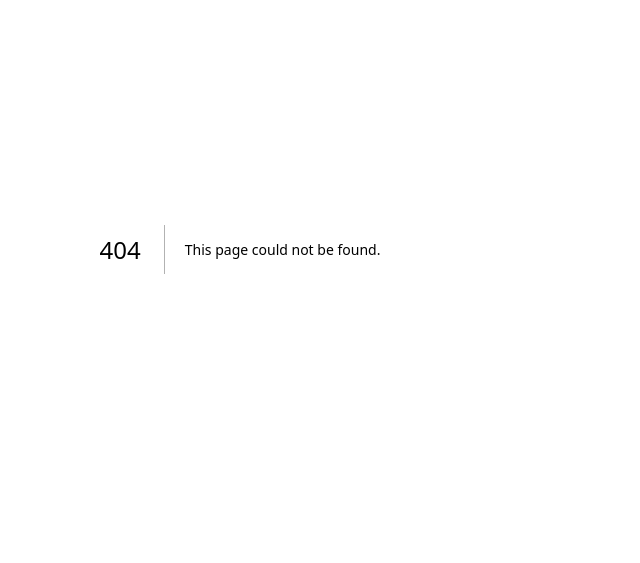
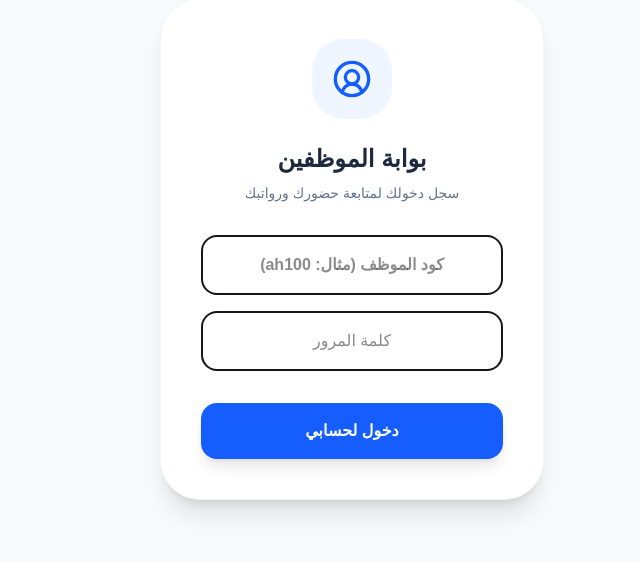
Before and after one commit to amrsaad2226-stack/amrhh, a Next.js app: page /portal/login in a window 1280 px wide. Before the commit this address had no page. Shown: the part 151-714 px from the top of the page, without its empty margins (400-1040 px from the left). Built offline with nearby package versions, Linux system fonts and the light colour scheme.

Commit message:
feat: implement employee portal with auth and stats

```diff
--- /dev/null
+++ b/app/actions/auth.ts
@@ -0,0 +1,33 @@
+// app/actions/auth.ts
+"use server";
+import db from "@/lib/db";
+import { cookies } from "next/headers";
+import { redirect } from "next/navigation";
+
+export async function loginEmployee(formData: FormData) {
+  const code = formData.get("code") as string;
+  const password = formData.get("password") as string;
+
+  const employee = await db.employee.findUnique({ where: { code } });
+
+  if (!employee || employee.password !== password) {
+    return { error: "كود الموظف أو كلمة المرور غير صحيحة" };
+  }
+
+  // 👈 التعديل هنا: استخدمنا await
+  const cookieStore = await cookies();
+  cookieStore.set("emp_session", employee.id.toString(), {
+    httpOnly: true,
+    maxAge: 60 * 60 * 24 * 30, // 30 يوماً
+    path: "/",
+  });
+
+  return { success: true };
+}
+
+export async function logoutEmployee() {
+  // 👈 التعديل هنا أيضاً
+  const cookieStore = await cookies();
+  cookieStore.delete("emp_session");
+  redirect("/portal/login");
+}
--- a/app/layout.tsx
+++ b/app/layout.tsx
@@ -1,33 +1,15 @@
-import type { Metadata } from "next";
-import { Geist, Geist_Mono } from "next/font/google";
-import "./globals.css";
+// app/layout.tsx
+import './globals.css'
+import { Toaster } from 'sonner'; // 👈 أضف هذا الاستيراد
 
-const geistSans = Geist({
-  variable: "--font-geist-sans",
-  subsets: ["latin"],
-});
-
-const geistMono = Geist_Mono({
-  variable: "--font-geist-mono",
-  subsets: ["latin"],
-});
-
-export const metadata: Metadata = {
-  title: "Create Next App",
-  description: "Generated by create next app",
-};
-
-export default function RootLayout({
-  children,
-}: Readonly<{
-  children: React.ReactNode;
-}>) {
+export default function RootLayout({ children }: { children: React.ReactNode }) {
   return (
-    <html
-      lang="en"
-      className={`${geistSans.variable} ${geistMono.variable} h-full antialiased`}
-    >
-      <body className="min-h-full flex flex-col">{children}</body>
+    <html lang="ar" dir="rtl">
+      <body>
+        {children}
+        {/* 👈 أضف هذا السطر هنا لتفعيل الإشعارات في كل الصفحات */}
+        <Toaster position="bottom-center" richColors theme="light" />
+      </body>
     </html>
-  );
+  )
 }
--- /dev/null
+++ b/app/portal/login/page.tsx
@@ -0,0 +1,41 @@
+// app/portal/login/page.tsx
+"use client";
+import { useState } from "react";
+import { loginEmployee } from "@/app/actions/auth";
+import { toast } from "sonner"; // 👈 استخدام الإشعارات العصرية
+import { UserCircle2 } from "lucide-react";
+
+export default function PortalLogin() {
+  const [loading, setLoading] = useState(false);
+
+  async function handleLogin(formData: FormData) {
+    setLoading(true);
+    const res = await loginEmployee(formData);
+    if (res.error) {
+      toast.error(res.error); // 👈 إشعار خطأ أحمر أنيق
+      setLoading(false);
+    } else {
+      toast.success("تم تسجيل الدخول بنجاح!"); // 👈 إشعار نجاح أخضر
+      window.location.href = "/portal"; // توجيه للوحة الموظف
+    }
+  }
+
+  return (
+    <div className="min-h-screen bg-slate-50 flex items-center justify-center p-4 font-sans" dir="rtl">
+      <form action={handleLogin} className="bg-white p-10 rounded-[2.5rem] shadow-xl border border-slate-100 w-full max-w-sm text-center">
+        <div className="bg-blue-50 text-blue-600 w-20 h-20 rounded-[2rem] flex items-center justify-center mx-auto mb-6">
+          <UserCircle2 size={40} />
+        </div>
+        <h1 className="text-2xl font-black text-slate-800 mb-2">بوابة الموظفين</h1>
+        <p className="text-slate-500 text-sm mb-8">سجل دخولك لمتابعة حضورك ورواتبك</p>
+
+        <input name="code" placeholder="كود الموظف (مثال: ah100)" required className="w-full p-4 border-2 rounded-2xl mb-4 outline-none focus:border-blue-500 text-center font-bold" />
+        <input name="password" type="password" placeholder="كلمة المرور" required className="w-full p-4 border-2 rounded-2xl mb-8 outline-none focus:border-blue-500 text-center" />
+
+        <button disabled={loading} className="w-full py-4 bg-blue-600 text-white rounded-2xl font-black shadow-lg hover:bg-blue-700 transition-all">
+          {loading ? "جاري الدخول..." : "دخول لحسابي"}
+        </button>
+      </form>
+    </div>
+  );
+}
--- /dev/null
+++ b/app/portal/page.tsx
@@ -0,0 +1,90 @@
+// app/portal/page.tsx
+import db from "@/lib/db";
+import { cookies } from "next/headers";
+import { redirect } from "next/navigation";
+import { logoutEmployee } from "@/app/actions/auth";
+import { CalendarDays, Clock, DollarSign, LogOut } from "lucide-react";
+
+export default async function EmployeePortal() {
+  // 👈 التعديل هنا: استخدمنا await لجلب ملفات الارتباط
+  const cookieStore = await cookies();
+  const empId = cookieStore.get("emp_session")?.value;
+
+  if (!empId) redirect("/portal/login");
+
+  const employee = await db.employee.findUnique({
+    where: { id: parseInt(empId) },
+    include: {
+      attendances: {
+        orderBy: { date: 'desc' },
+        take: 30
+      }
+    }
+  });
+
+  if (!employee) redirect("/portal/login");
+
+  // ... (باقي الكود كما هو بدون أي تغيير) ...
+  const totalOvertime = employee.attendances.reduce((acc, curr) => acc + (curr.overtime || 0), 0);
+  const presentDays = employee.attendances.length;
+
+  return (
+    <div className="min-h-screen bg-slate-50 p-4 md:p-8 font-sans" dir="rtl">
+      <div className="max-w-4xl mx-auto">
+        {/* Header */}
+        <div className="bg-gradient-to-r from-blue-600 to-blue-800 rounded-[2.5rem] p-8 text-white shadow-xl mb-8 flex justify-between items-center">
+          <div>
+            <h1 className="text-3xl font-black mb-2">مرحباً، {employee.name} 👋</h1>
+            <p className="text-blue-200">{employee.department} | كود: {employee.code}</p>
+          </div>
+          <form action={logoutEmployee}>
+            <button className="bg-white/20 hover:bg-white/30 p-3 rounded-2xl backdrop-blur-sm transition-all text-white">
+              <LogOut size={24} />
+            </button>
+          </form>
+        </div>
+
+        {/* Stats */}
+        <div className="grid grid-cols-2 md:grid-cols-3 gap-4 mb-8">
+          <div className="bg-white p-6 rounded-3xl shadow-sm border border-slate-100 flex items-center gap-4">
+            <div className="bg-green-50 p-4 rounded-2xl text-green-600"><CalendarDays size={24}/></div>
+            <div><p className="text-slate-400 text-xs font-bold">أيام الحضور</p><p className="text-2xl font-black text-slate-800">{presentDays}</p></div>
+          </div>
+          <div className="bg-white p-6 rounded-3xl shadow-sm border border-slate-100 flex items-center gap-4">
+            <div className="bg-amber-50 p-4 rounded-2xl text-amber-600"><Clock size={24}/></div>
+            <div><p className="text-slate-400 text-xs font-bold">ساعات الإضافي</p><p className="text-2xl font-black text-slate-800">{totalOvertime} س</p></div>
+          </div>
+          <div className="bg-white p-6 rounded-3xl shadow-sm border border-slate-100 flex items-center gap-4 col-span-2 md:col-span-1">
+            <div className="bg-blue-50 p-4 rounded-2xl text-blue-600"><DollarSign size={24}/></div>
+            <div><p className="text-slate-400 text-xs font-bold">الراتب اليومي</p><p className="text-2xl font-black text-slate-800">{employee.dailySalary.toString()} ج</p></div>
+          </div>
+        </div>
+
+        {/* سجل الحضور */}
+        <h2 className="text-xl font-black text-slate-800 mb-4">سجل حضور آخر 30 يوماً</h2>
+        <div className="bg-white rounded-[2rem] shadow-sm border border-slate-100 overflow-hidden">
+          <table className="w-full text-right">
+            <thead className="bg-slate-50">
+              <tr>
+                <th className="p-4 text-sm font-bold text-slate-500">التاريخ</th>
+                <th className="p-4 text-sm font-bold text-slate-500">الدخول</th>
+                <th className="p-4 text-sm font-bold text-slate-500">الخروج</th>
+                <th className="p-4 text-sm font-bold text-slate-500">إضافي</th>
+              </tr>
+            </thead>
+            <tbody>
+              {employee.attendances.map(att => (
+                <tr key={att.id} className="border-t border-slate-50 hover:bg-slate-50 transition-colors">
+                  <td className="p-4 font-bold text-slate-700">{att.date.toLocaleDateString('ar-EG')}</td>
+                  <td className="p-4 text-sm text-slate-500">{att.checkIn ? att.checkIn.toLocaleTimeString('ar-EG') : "--"}</td>
+                  <td className="p-4 text-sm text-slate-500">{att.checkOut ? att.checkOut.toLocaleTimeString('ar-EG') : "--"}</td>
+                  <td className="p-4"><span className="bg-amber-100 text-amber-700 px-2 py-1 rounded-lg text-xs font-bold">{att.overtime} س</span></td>
+                </tr>
+              ))}
+            </tbody>
+          </table>
+        </div>
+      </div>
+    </div>
+  );
+}
--- a/package.json
+++ b/package.json
@@ -14,7 +14,8 @@
     "lucide-react": "^1.8.0",
     "next": "16.2.3",
     "react": "19.2.4",
-    "react-dom": "19.2.4"
+    "react-dom": "19.2.4",
+    "sonner": "^2.0.7"
   },
   "devDependencies": {
     "@tailwindcss/postcss": "^4",
```
Also changed, not shown: 1 other file (tests, documents, lock files or other folders).
